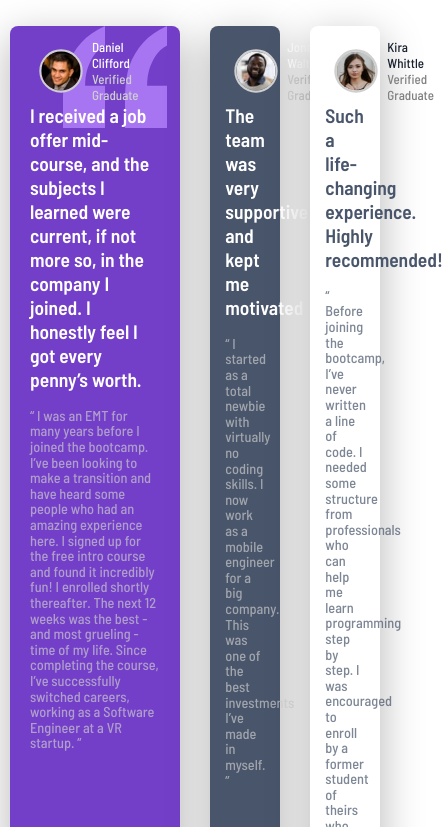
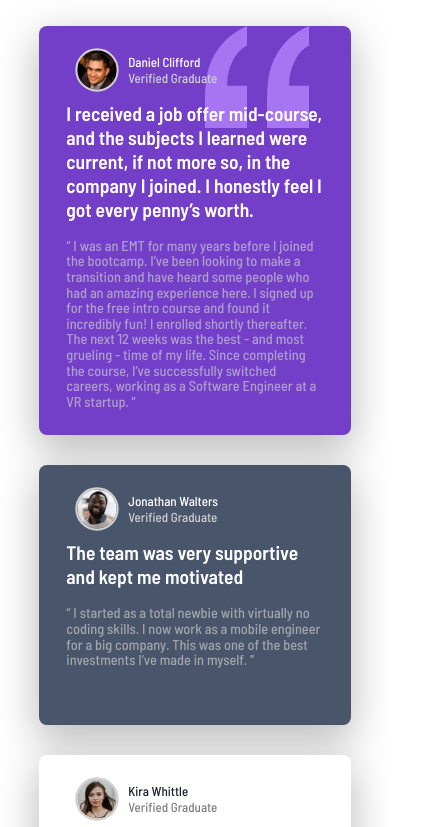
Before and after one commit to BlastChrome/Testimonials-Grid-Design, a plain HTML site: page index.html in a window 390 px wide. Shown: the top 827 px of the page, 443 px wide, since content can reach past the window. Drawn offline with Linux system fonts and the light colour scheme.

Commit message:
mobile and desktop design done

```diff
--- a/style.css
+++ b/style.css
@@ -9,6 +9,109 @@ html {
   font-size: 13px;
 }
 
+.wrapper {
+  width: 80%;
+  max-width: 1110px;
+  display: grid;
+  grid-template-columns: 1fr;
+  grid-auto-rows: minmax(260px, auto);
+  margin: 2rem auto;
+  grid-gap: 30px;
+}
+.container {
+  width: 90%;
+  margin: auto;
+}
+.cont-1 {
+  background: #733fc8;
+  background-image: url(/images/bg-pattern-quotation.svg);
+  background-repeat: no-repeat;
+  background-position-x: 80%;
+  grid-column: span;
+  box-shadow: 0px 13px 40px 3px rgba(0, 0, 0, 0.26);
+  border-radius: 8px;
+  padding: 1rem;
+}
+.cont-2 {
+  background: #49556b;
+
+  box-shadow: 0px 13px 40px 3px rgba(0, 0, 0, 0.26);
+  border-radius: 8px;
+  padding: 1rem;
+}
+.cont-3 {
+  background: #fff;
+
+  box-shadow: 0px 13px 40px 3px rgba(0, 0, 0, 0.26);
+  border-radius: 8px;
+  padding: 1rem;
+}
+.cont-4 {
+  background: #fff;
+
+  box-shadow: 0px 13px 40px 3px rgba(0, 0, 0, 0.26);
+  border-radius: 8px;
+  padding: 1rem;
+}
+.cont-5 {
+  background: #18202d;
+
+  box-shadow: 0px 13px 40px 3px rgba(0, 0, 0, 0.26);
+  border-radius: 8px;
+  padding: 1rem;
+}
+
+.icon-container {
+  display: flex;
+  align-items: center;
+}
+
+.icon-container img {
+  border: 3px solid hsl(0, 0%, 81%);
+  border-radius: 50px;
+  transform: scale(0.7);
+  margin: 0;
+}
+
+.icon-text .name {
+  color: #fff;
+}
+
+.icon-text .cred {
+  color: hsl(0, 0%, 81%);
+}
+
+#white-bg .cred {
+  color: grey;
+}
+#white-bg .name {
+  color: hsl(219, 29%, 14%);
+}
+
+#white-body-text .big-text {
+  color: #49556b;
+  /* padding-top: 0.5rem; */
+}
+#white-body-text .small-text {
+  /* padding-top: 1.5rem; */
+  color: #49556bb6;
+}
+
+.body-container .big-text {
+  color: white;
+  font-weight: 600;
+  font-size: 1.5rem;
+  padding-bottom: 1.3rem;
+}
+.body-container .small-text {
+  color: hsla(0, 0%, 81%, 0.658);
+  line-height: 1.2rem;
+  font-weight: 400;
+  font-size: 1.1rem;
+  padding-bottom: 1rem;
+}
+
+@media only screen and (min-width: 860px) {
   .wrapper {
     width: 95%;
     max-width: 1110px;
@@ -111,3 +214,4 @@ html {
     font-size: 1.1rem;
     padding-bottom: 1rem;
   }
+}
```
Lines whose indentation alone changed are shown as unchanged.
